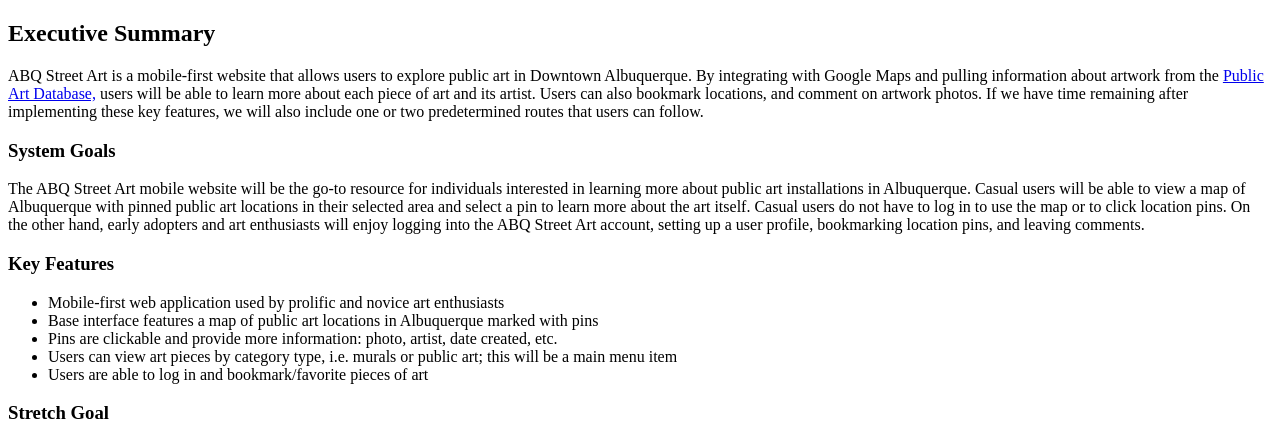
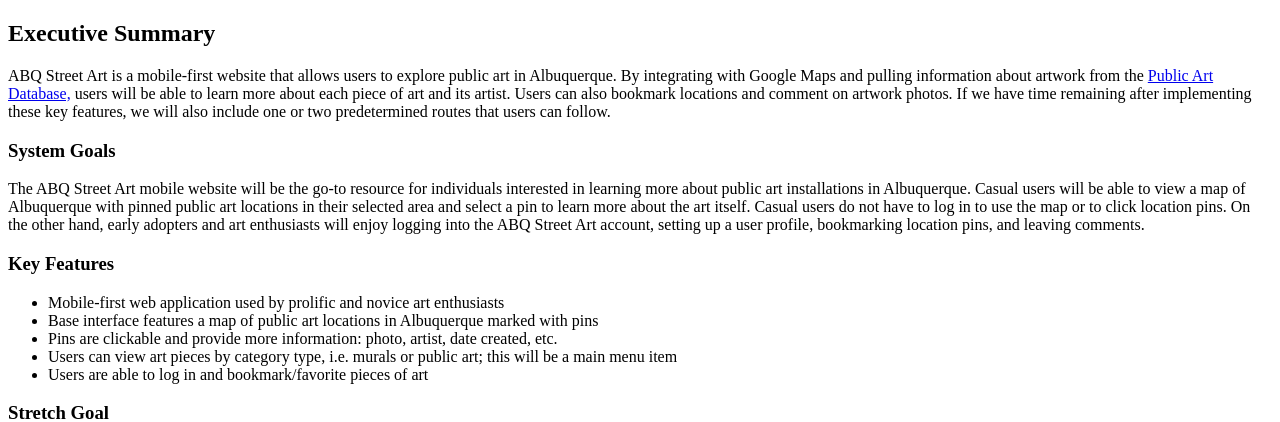
Before and after one commit to samanthaandrews/abq-street-art, a PHP site: page /epic/executive-summary.php in a window 1280 px wide. Shown: the top 422 px of the page. Run offline with PHP 8.4, Linux system fonts and the light colour scheme.

Commit message:
updated exec summary wording

```diff
--- a/epic/executive-summary.php
+++ b/epic/executive-summary.php
@@ -6,7 +6,7 @@
 	</head>
 	<body>
 		<h2>Executive Summary</h2>
-		<p>ABQ Street Art is a mobile-first website that allows users to explore public art in Downtown Albuquerque. By integrating with Google Maps and pulling information about artwork from the <a href="http://coagisweb.cabq.gov/arcgis/rest/services/public/PublicArt/MapServer/0/query?where=1%3D1&text=&objectIds=&time=&geometry=&geometryType=esriGeometryEnvelope&inSR=&spatialRel=esriSpatialRelIntersects&relationParam=&outFields=*&returnGeometry=true&maxAllowableOffset=&geometryPrecision=&outSR=&returnIdsOnly=false&returnCountOnly=false&orderByFields=&groupByFieldsForStatistics=&outStatistics=&returnZ=false&returnM=false&gdbVersion=&returnDistinctValues=false&f=pjson" target="_blank"> Public Art Database,</a> users will be able to learn more about each piece of art and its artist. Users can also bookmark locations, and comment on artwork photos. If we have time remaining after implementing these key features, we will also include one or two predetermined routes that users can follow.</p>
+		<p>ABQ Street Art is a mobile-first website that allows users to explore public art in Albuquerque. By integrating with Google Maps and pulling information about artwork from the <a href="http://coagisweb.cabq.gov/arcgis/rest/services/public/PublicArt/MapServer/0/query?where=1%3D1&text=&objectIds=&time=&geometry=&geometryType=esriGeometryEnvelope&inSR=&spatialRel=esriSpatialRelIntersects&relationParam=&outFields=*&returnGeometry=true&maxAllowableOffset=&geometryPrecision=&outSR=&returnIdsOnly=false&returnCountOnly=false&orderByFields=&groupByFieldsForStatistics=&outStatistics=&returnZ=false&returnM=false&gdbVersion=&returnDistinctValues=false&f=pjson" target="_blank"> Public Art Database,</a> users will be able to learn more about each piece of art and its artist. Users can also bookmark locations and comment on artwork photos. If we have time remaining after implementing these key features, we will also include one or two predetermined routes that users can follow.</p>
 		<h3>System Goals</h3>
 		<p>The ABQ Street Art mobile website will be the go-to resource for individuals interested in learning more about public art installations in Albuquerque. Casual users will be able to view a map of Albuquerque with pinned public art locations in their selected area and select a pin to learn more about the art itself. Casual users do not have to log in to use the map or to click location pins. On the other hand, early adopters and art enthusiasts will enjoy logging into the ABQ Street Art account, setting up a user profile, bookmarking location pins, and leaving comments.</p>
 		<h3>Key Features</h3>
```
